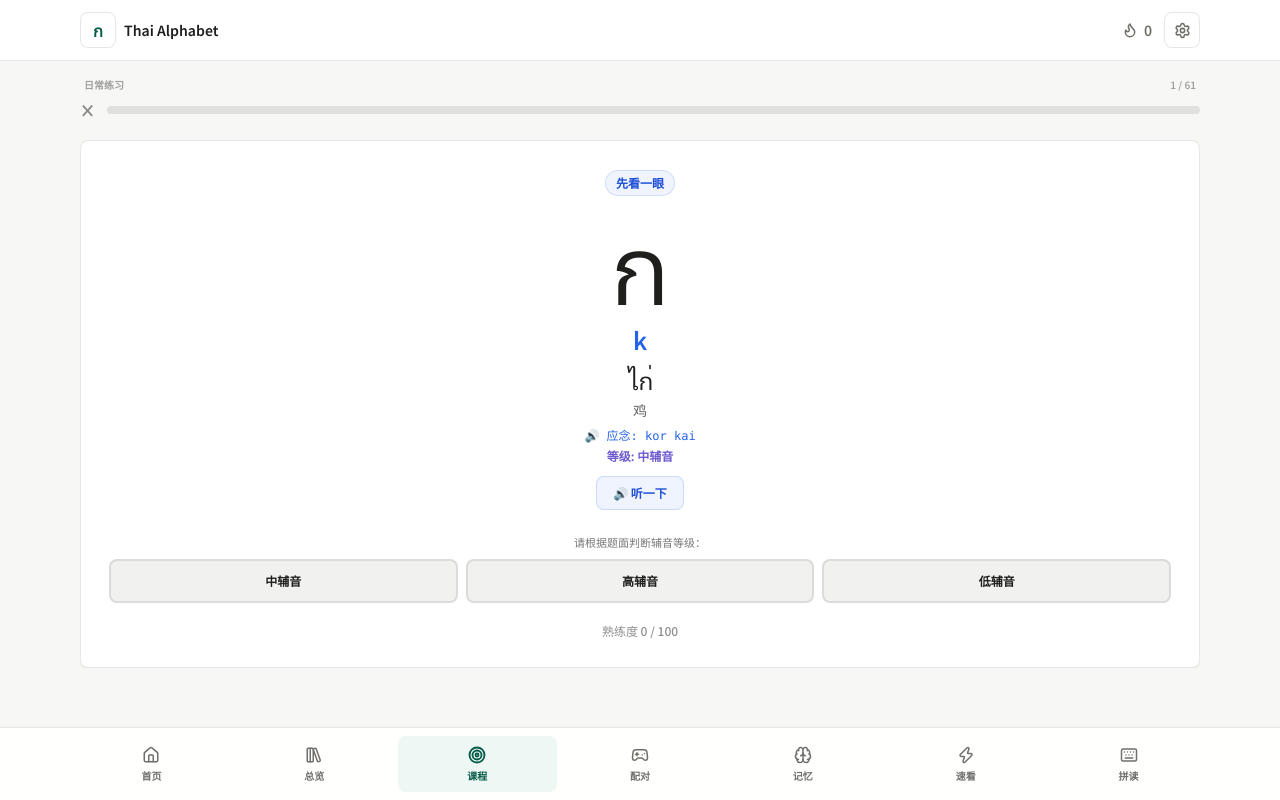
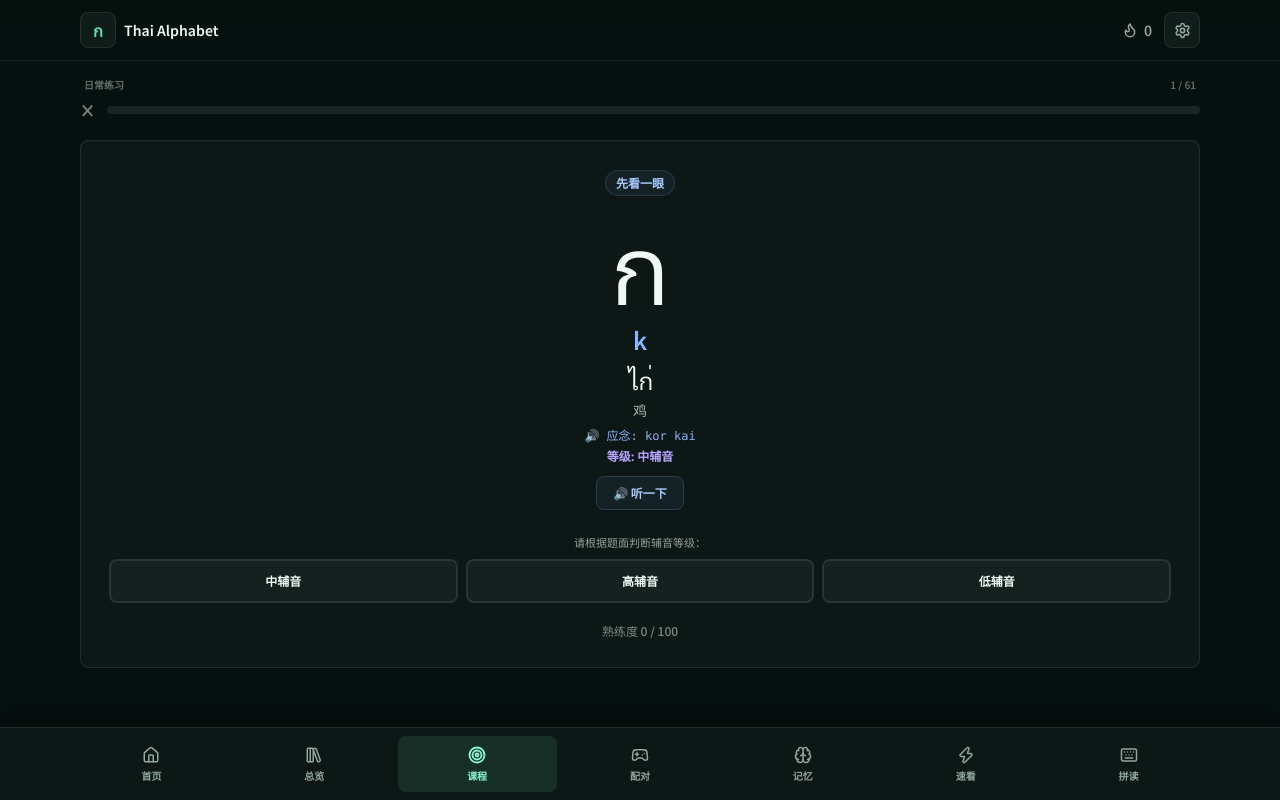
Before and after one commit to Charlot316/ThaiAlphabet, a Next.js app: page /course in a window 1280 px wide. Built offline with nearby package versions, Linux system fonts and the light colour scheme.

Commit message:
Switch to refined dark palette

```diff
--- a/src/app/globals.css
+++ b/src/app/globals.css
@@ -13,30 +13,30 @@
 @tailwind utilities;
 
 :root {
-  color-scheme: light;
-  --duo-green: #08795f;
-  --duo-green-d: #075c49;
-  --duo-green-shadow: rgba(8, 121, 95, 0.12);
-  --duo-blue: #2563eb;
-  --duo-blue-d: #1d4ed8;
-  --duo-purple: #6d5bd0;
-  --duo-purple-d: #5140a8;
-  --duo-orange: #c76619;
-  --duo-orange-d: #9b4a10;
-  --duo-yellow: #9a6a00;
-  --duo-red: #d83a42;
-  --duo-red-d: #b4232b;
-  --duo-bg: #f7f7f5;
-  --duo-card: #ffffff;
-  --duo-line: rgba(26, 26, 26, 0.1);
-  --duo-line-d: rgba(26, 26, 26, 0.18);
-  --duo-text: #1f1f1d;
-  --duo-muted: #706f6a;
-  --surface-solid: #ffffff;
-  --surface-subtle: #f1f1ef;
-  --surface-pressed: #edf7f3;
-  --shadow-soft: 0 1px 2px rgba(31, 31, 29, 0.04), 0 12px 28px rgba(31, 31, 29, 0.04);
-  --shadow-small: 0 1px 2px rgba(31, 31, 29, 0.04);
+  color-scheme: dark;
+  --duo-green: #5ee0b5;
+  --duo-green-d: #8df4cf;
+  --duo-green-shadow: rgba(94, 224, 181, 0.16);
+  --duo-blue: #86b6ff;
+  --duo-blue-d: #aacbff;
+  --duo-purple: #b9a3ff;
+  --duo-purple-d: #d1c3ff;
+  --duo-orange: #f6b86a;
+  --duo-orange-d: #ffd196;
+  --duo-yellow: #ebcf78;
+  --duo-red: #ff7485;
+  --duo-red-d: #ffa0aa;
+  --duo-bg: #06100e;
+  --duo-card: #0d1715;
+  --duo-line: rgba(203, 232, 222, 0.1);
+  --duo-line-d: rgba(203, 232, 222, 0.18);
+  --duo-text: #eff8f4;
+  --duo-muted: #91a79d;
+  --surface-solid: #101c19;
+  --surface-subtle: #14211e;
+  --surface-pressed: rgba(94, 224, 181, 0.12);
+  --shadow-soft: 0 1px 0 rgba(255, 255, 255, 0.035) inset, 0 18px 44px rgba(0, 0, 0, 0.28);
+  --shadow-small: 0 1px 0 rgba(255, 255, 255, 0.035) inset, 0 10px 28px rgba(0, 0, 0, 0.18);
 }
 
 html, body {
@@ -50,7 +50,7 @@ html, body {
 
 body {
   background-color: var(--duo-bg);
-  background-image: none;
+  background-image: linear-gradient(180deg, #0b1815 0%, #06100e 42%, #040a09 100%);
   color: var(--duo-text);
   font-family: "Noto Sans SC", "Inter", "Droid Sans Thai", "Noto Sans Thai Looped", "Noto Sans Thai",
     ui-sans-serif, system-ui, -apple-system, "Segoe UI",
@@ -92,7 +92,7 @@ body {
   .btn-primary {
     @apply btn;
     background: var(--duo-green);
-    color: #fff;
+    color: #06100e;
     box-shadow: none;
   }
 
--- a/src/components/Nav.tsx
+++ b/src/components/Nav.tsx
@@ -30,7 +30,7 @@ export default function Nav() {
       <header
         className="sticky top-0 z-30"
         style={{
-          background: "rgba(255, 255, 255, 0.92)",
+          background: "color-mix(in srgb, var(--duo-bg) 88%, transparent)",
           borderBottom: "1px solid var(--duo-line)",
           backdropFilter: "blur(14px)",
         }}
@@ -42,7 +42,7 @@ export default function Nav() {
               style={{
                 background: "var(--surface-solid)",
                 border: "1px solid var(--duo-line)",
-                color: "var(--duo-green-d)",
+                color: "var(--duo-green)",
               }}
             >
               ก
@@ -73,7 +73,7 @@ export default function Nav() {
         style={{
           background: "color-mix(in srgb, var(--duo-card) 94%, var(--duo-bg))",
           borderTop: "1px solid var(--duo-line)",
-          boxShadow: "0 -1px 2px rgba(31, 31, 29, 0.03)",
+          boxShadow: "0 -14px 36px rgba(0, 0, 0, 0.22)",
           backdropFilter: "blur(14px)",
           paddingBottom: "env(safe-area-inset-bottom)",
         }}
```
